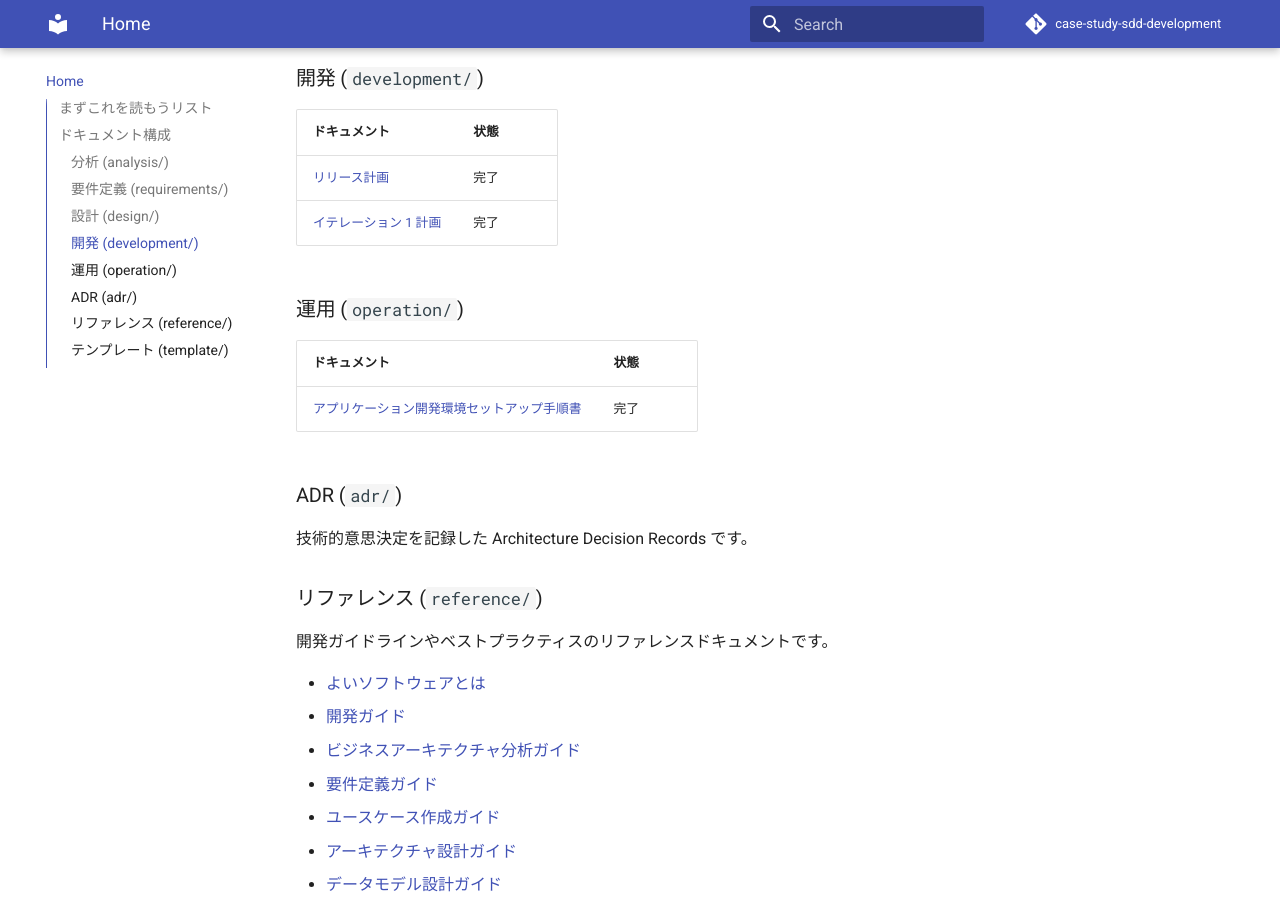
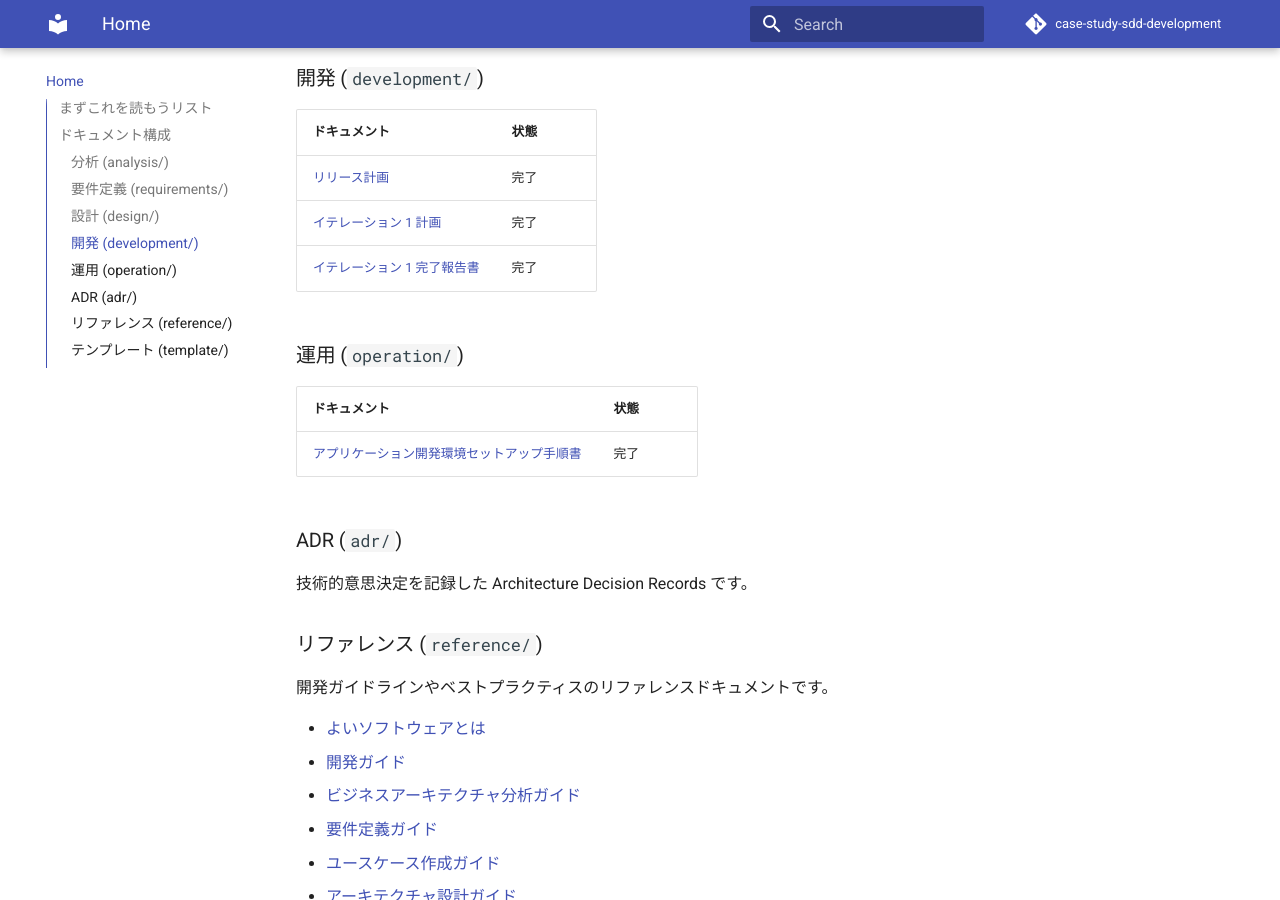
Before and after one commit to k2works/case-study-sdd-development, an MkDocs documentation site: the page built from docs/index.md, in a window 1280 px wide and 900 px high, scrolled down 1579 px. Built offline with MkDocs 1.6.1 and Material for MkDocs 9.7.7, drawn with Linux system fonts in a browser that asks for light colours; comment, search, counter and statistics services are not loaded.

Commit message:
docs: ドキュメントインデックスにイテレーション 1 完了報告書を追加

```diff
--- a/docs/index.md
+++ b/docs/index.md
@@ -46,6 +46,7 @@
 | :--- | :--- |
 | [リリース計画](./development/release_plan.md) | 完了 |
 | [イテレーション 1 計画](./development/iteration_plan-1.md) | 完了 |
+| [イテレーション 1 完了報告書](./development/iteration_report-1.md) | 完了 |
 
 ### 運用 (`operation/`)
 
```
